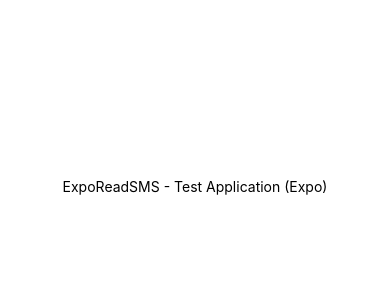
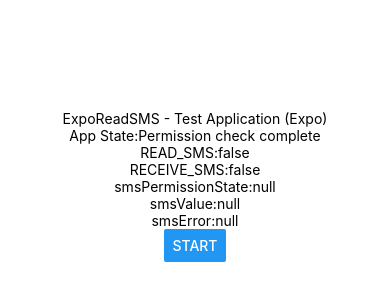
Before and after one commit to maniac-tech/ExpoReadSMS-TestApp, a React Native app: screen / in a window 390 px wide. Shown: the part 236-536 px from the top of the page. Built offline with nearby package versions, Linux system fonts and the light colour scheme.

Commit message:
Created useApp with startReadSMS native emitter code

```diff
--- a/App.js
+++ b/App.js
@@ -1,17 +1,43 @@
 import { StatusBar } from 'expo-status-bar';
-import { NativeModules, StyleSheet, Text, View } from 'react-native';
+import { Button, StyleSheet, Text, View } from 'react-native';
 import { Provider as PaperProvider } from 'react-native-paper';
 
+import useApp from './useApp';
+
+const PermissionStatus = ({ READ_SMS_PERMISSION_STATUS, RECEIVE_SMS_PERMISSION_STATUS }) => {
+  console.log('READ_SMS_PERMISSION_STATUS, RECEIVE_SMS_PERMISSION_STATUS:', READ_SMS_PERMISSION_STATUS, RECEIVE_SMS_PERMISSION_STATUS)
+  return <>
+    <Text>READ_SMS:{READ_SMS_PERMISSION_STATUS + '' || 'null'}</Text>
+    <Text>RECEIVE_SMS:{RECEIVE_SMS_PERMISSION_STATUS + '' || 'null'}</Text>
+  </>;
+};
+
 export default function App() {
-  console.log('App.js...');
-  console.log('NativeModules:', NativeModules)
+  const {
+    appState,
+    buttonClickHandler,
+    errorCallbackStatus,
+    hasReceiveSMSPermission,
+    hasReadSMSPermission,
+    smsPermissionState,
+    successCallbackStatus,
+    smsValue,
+    smsError
+  } = useApp();
 
-  // console.log('NativeModules.RNExpoReadSms:', NativeModules.RNExpoReadSms.startReadSMS)
   return (
     <PaperProvider>
       <View style={styles.container}>
+        <StatusBar style="auto" />
         <Text>ExpoReadSMS - Test Application (Expo)</Text>
-        <StatusBar style="auto" />
+        <Text>App State:{appState}</Text>
+        <PermissionStatus
+          READ_SMS_PERMISSION_STATUS={hasReadSMSPermission}
+          RECEIVE_SMS_PERMISSION_STATUS={hasReceiveSMSPermission} />
+        <Text>smsPermissionState:{smsPermissionState + '' || 'null'}</Text>
+        <Text>smsValue:{smsValue + '' || 'null'}</Text>
+        <Text>smsError:{smsError + '' || 'null'}</Text>
+        <Button onPress={buttonClickHandler} title="start" />
       </View>
     </PaperProvider>
   );
--- /dev/null
+++ b/useApp.js
@@ -0,0 +1,73 @@
+import { useEffect, useState } from "react";
+import { PermissionsAndroid } from "react-native";
+
+import { startReadSMS } from '@maniac-tech/react-native-expo-read-sms';
+
+const useApp = () => {
+  const [appState, setAppState] = useState(null);
+  const [hasReceiveSMSPermission, setHasReceiveSMSPermission] = useState(null);
+  const [hasReadSMSPermission, setHasReadSMSPermission] = useState(null);
+  const [smsPermissionState, setSmsPermissionState] = useState(null);
+  const [successCallbackStatus, setSuccessCallbackStatus] = useState(null);
+  const [errorCallbackStatus, setErrorCallbackStatus] = useState(null);
+  const [smsValue, setSmsValue] = useState(null);
+  const [smsError, setSMSError] = useState(null);
+
+  const buttonClickHandler = () => {
+    startReadSMS(callbackFn1, callbackFn2);
+  };
+  const callbackFn1 = (status, sms, error) => {
+    setSmsPermissionState('Success Callback!');
+
+    if (status === 'Start Read SMS successfully') {
+      setSuccessCallbackStatus('Start Read SMS successfully');
+      setSmsValue(sms);
+    } else if (status === "success") {
+      setSuccessCallbackStatus('just success');
+      setSmsValue(sms);
+    } else {
+      setSuccessCallbackStatus('Error in success callback');
+      setSMSError(error);
+    }
+  };
+
+  const callbackFn2 = (status, sms, error) => {
+    setSmsPermissionState('Error Callback!');
+    setErrorCallbackStatus('Start Read SMS failed');
+  };
+
+  const checkPermissions = async () => {
+    const customHasReceiveSMSPermission = await PermissionsAndroid.check(PermissionsAndroid.PERMISSIONS.RECEIVE_SMS);
+    const customHasReadSMSPermission = await PermissionsAndroid.check(PermissionsAndroid.PERMISSIONS.READ_SMS);
+
+    setHasReceiveSMSPermission(customHasReceiveSMSPermission);
+    setHasReadSMSPermission(customHasReadSMSPermission);
+    setAppState('Permission check complete');
+  };
+
+  useEffect(() => {
+    setAppState('init');
+    checkPermissions();
+  }, []);
+
+  useEffect(() => {
+    if (hasReceiveSMSPermission &&
+      hasReadSMSPermission) {
+    }
+  }, [hasReceiveSMSPermission,
+    hasReadSMSPermission,]);
+
+  return {
+    appState,
+    buttonClickHandler,
+    errorCallbackStatus,
+    hasReceiveSMSPermission,
+    hasReadSMSPermission,
+    smsPermissionState,
+    successCallbackStatus,
+    smsValue,
+    smsError
+  }
+};
+
+export default useApp;
```
